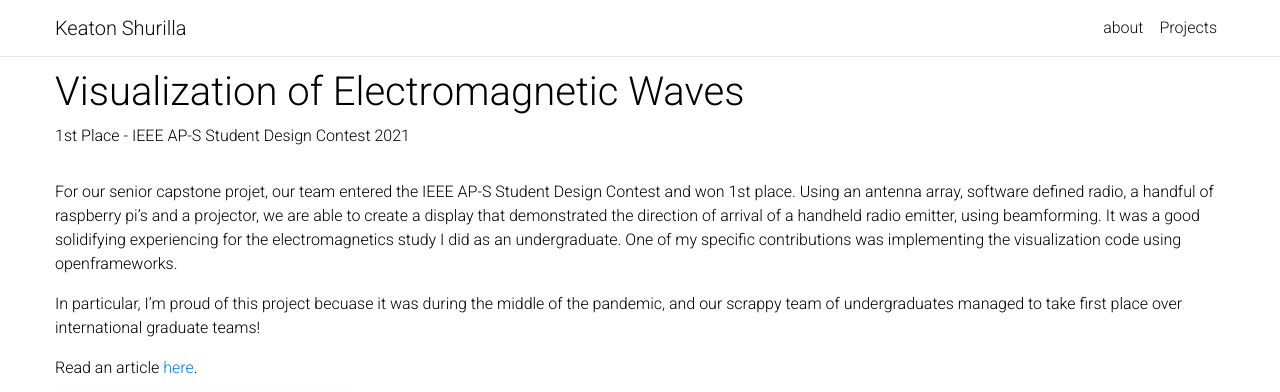
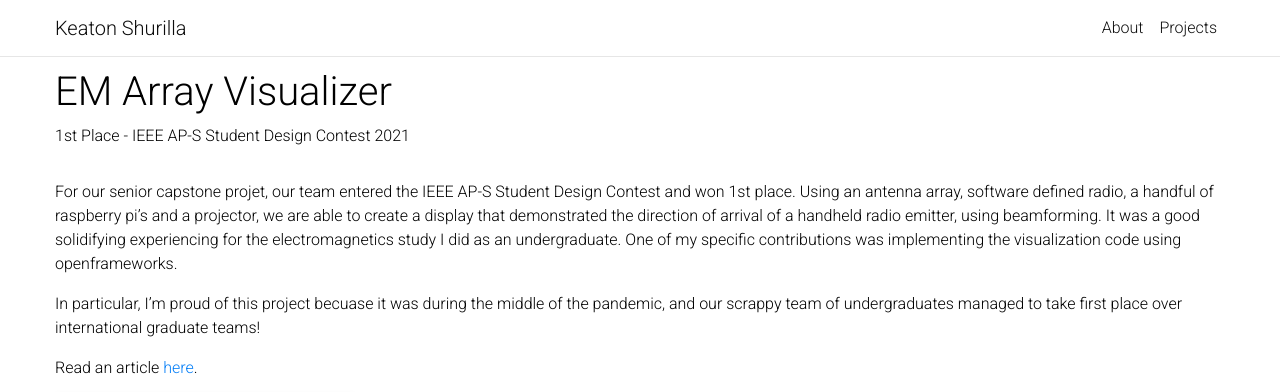
Before and after one commit to KeatonBlue/KeatonBlue.github.io, a Jekyll site: the page built from _projects/2_project.md, in a window 1280 px wide, cut to the strip 0-392 px from the top of the page. Built offline with Jekyll 4.4.1, drawn with Linux system fonts in a browser that asks for light colours; full-size pictures stand in for the smaller copies a plugin makes; a style sheet for code colours, icons or effects is not loaded.

```diff
--- a/_projects/2_project.md
+++ b/_projects/2_project.md
@@ -1,6 +1,6 @@
 ---
 layout: page
-title: Visualization of Electromagnetic Waves
+title: EM Array Visualizer
 description: 1st Place - IEEE AP-S Student Design Contest 2021
 img: assets/img/array.gif
 importance: 2
```
Also changed, not shown: _pages/about.md (+1 -1 lines).
